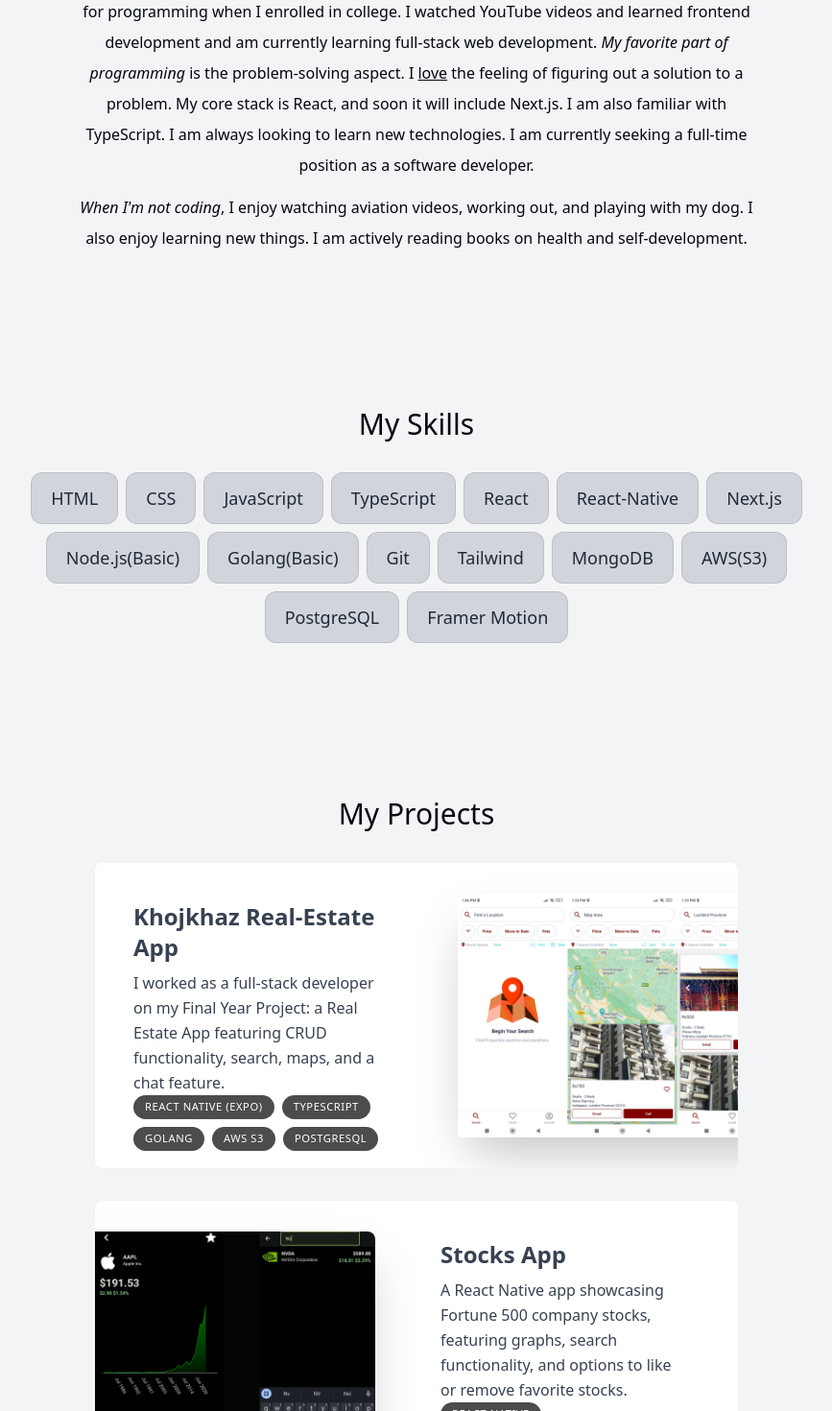
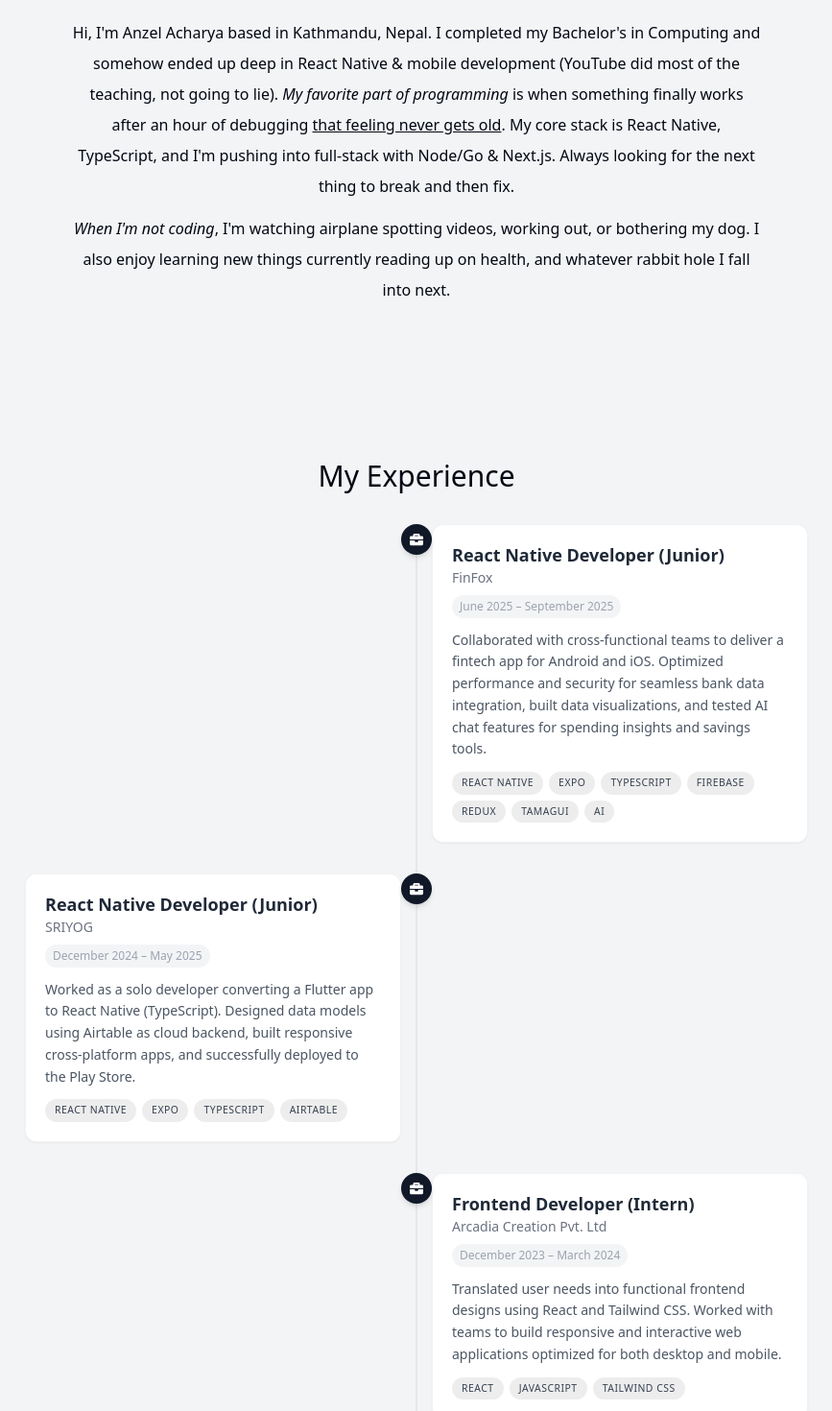
Before and after one commit to Anzzy07/my-portfolio, a Next.js app: page / in a window 1280 px wide. Shown: the part 980-2450 px from the top of the page at 96% size, without its empty margins (206-1073 px from the left). Built offline with nearby package versions, Linux system fonts and the light colour scheme.

Commit message:
updated portfolio with experience section, new projects & UI improvements

```diff
--- a/app/page.tsx
+++ b/app/page.tsx
@@ -1,6 +1,7 @@
 import About from "@/components/about";
 import Contact from "@/components/contact";
 import Divider from "@/components/divider";
+import Experience from "@/components/experience";
 import Intro from "@/components/intro";
 import Projects from "@/components/projects";
 import Skills from "@/components/skills";
@@ -11,6 +12,7 @@ export default function Home() {
       <Intro />
       <Divider />
       <About />
+      <Experience />
       <Skills />
       <Projects />
       <Divider />
--- a/components/about.tsx
+++ b/components/about.tsx
@@ -19,33 +19,31 @@ export default function About() {
     >
       <SectionHeading>About Me</SectionHeading>
       <p className="mb-3">
-        Hi, I'm Anzel Acharya. I completed my Bachelor's in{" "}
-        <span className="font-medium">Computing</span>. I decided to pursue my
-        passion for programming when I enrolled in college. I watched YouTube
-        videos and learned{" "}
-        <span className="font-medium">
-          frontend development and am currently learning full-stack web
-          development
-        </span>
-        . <span className="italic">My favorite part of programming</span> is the
-        problem-solving aspect. I <span className="underline">love</span> the
-        feeling of figuring out a solution to a problem. My core stack is{" "}
-        <span className="font-medium">
-          React, and soon it will include Next.js
-        </span>
-        . I am also familiar with TypeScript. I am always looking to learn new
-        technologies. I am currently seeking a{" "}
-        <span className="font-medium">full-time position</span> as a software
-        developer.
-      </p>
+  Hi, I'm Anzel Acharya based in{" "}
+  <span className="font-medium">Kathmandu, Nepal</span>. I completed my
+  Bachelor's in <span className="font-medium">Computing</span> and somehow
+  ended up deep in{" "}
+  <span className="font-medium">React Native & mobile development</span>{" "}
+  (YouTube did most of the teaching, not going to lie).{" "}
+  <span className="italic">My favorite part of programming</span> is when
+  something finally works after an hour of debugging {" "}
+  <span className="underline">that feeling never gets old</span>. My core
+  stack is{" "}
+  <span className="font-medium">
+    React Native, TypeScript, and I'm pushing into full-stack with Node/Go &
+    Next.js
+  </span>
+  . Always looking for the next thing to break and then fix.
+</p>
 
-      <p>
-        <span className="italic">When I'm not coding</span>, I enjoy watching
-        aviation videos, working out, and playing with my dog. I also enjoy{" "}
-        <span className="font-medium">learning new things</span>. I am actively
-        reading books on{" "}
-        <span className="font-medium">health and self-development</span>.
-      </p>
+<p>
+  <span className="italic">When I'm not coding</span>, I'm watching airplane
+  spotting videos, working out, or bothering my dog. I also enjoy{" "}
+  <span className="font-medium">learning new things</span> currently
+  reading up on{" "}
+  <span className="font-medium">health, and whatever
+  rabbit hole I fall into next</span>.
+</p>
     </motion.section>
   );
 }
--- /dev/null
+++ b/components/experience.tsx
@@ -0,0 +1,88 @@
+"use client";
+
+import React from "react";
+import { motion } from "framer-motion";
+import { experiencesData } from "@/lib/data";
+import SectionHeading from "./section-heading";
+import { useSectionInView } from "@/lib/hooks";
+import { FaBriefcase, FaGraduationCap } from "react-icons/fa";
+
+export default function Experience() {
+  const { ref } = useSectionInView("Experience", 0.3);
+
+  return (
+    <section
+      id="experience"
+      ref={ref}
+      className="scroll-mt-28 mb-28 sm:mb-40 max-w-[53rem] w-full"
+    >
+      <SectionHeading>My Experience</SectionHeading>
+
+      <div className="relative">
+        {/* Vertical line */}
+        <div className="absolute left-4 sm:left-1/2 top-0 bottom-0 w-0.5 bg-gray-200 -translate-x-1/2" />
+
+        <div className="flex flex-col gap-8">
+          {experiencesData.map((exp, index) => (
+            <motion.div
+              key={index}
+              initial={{ opacity: 0, y: 60 }}
+              whileInView={{ opacity: 1, y: 0 }}
+              viewport={{ once: true }}
+              transition={{ delay: index * 0.1, duration: 0.5 }}
+              className={`relative flex flex-col sm:flex-row gap-4 ${
+                index % 2 === 0 ? "sm:flex-row" : "sm:flex-row-reverse"
+              }`}
+            >
+              {/* Icon dot on the line */}
+              <div className="absolute left-4 sm:left-1/2 -translate-x-1/2 w-8 h-8 rounded-full bg-gray-900 flex items-center justify-center z-10 shadow-md">
+
+                  <FaBriefcase className="text-white text-sm" />
+
+              </div>
+
+              {/* Spacer for alternating layout */}
+              <div className="hidden sm:block sm:w-[calc(50%-2rem)]" />
+
+              {/* Card */}
+              <div
+                className={`ml-12 sm:ml-0 sm:w-[calc(50%-2rem)] bg-white border border-black/5 rounded-xl p-5 shadow-sm hover:shadow-md transition hover:bg-gray-50 ${
+                  index % 2 === 0 ? "sm:ml-8" : "sm:mr-8"
+                }`}
+              >
+                <div className="flex items-start justify-between gap-2 flex-wrap">
+                  <div>
+                    <h3 className="font-semibold text-gray-800 text-lg leading-tight">
+                      {exp.title}
+                    </h3>
+                    <p className="text-gray-500 font-medium text-sm mt-0.5">
+                      {exp.company}
+                    </p>
+                  </div>
+                  <span className="text-xs text-gray-400 bg-gray-100 px-2 py-1 rounded-full whitespace-nowrap">
+                    {exp.date}
+                  </span>
+                </div>
+                <p className="mt-3 text-gray-600 text-sm leading-relaxed">
+                  {exp.description}
+                </p>
+                {exp.tags.length > 0 && (
+                  <ul className="flex flex-wrap gap-1.5 mt-3">
+                    {exp.tags.map((tag, i) => (
+                      <li
+                        key={i}
+                        className="bg-black/[0.07] px-2.5 py-1 text-[0.65rem] uppercase tracking-wider text-gray-700 rounded-full"
+                      >
+                        {tag}
+                      </li>
+                    ))}
+                  </ul>
+                )}
+              </div>
+            </motion.div>
+          ))}
+        </div>
+      </div>
+    </section>
+  );
+}
--- a/components/footer.tsx
+++ b/components/footer.tsx
@@ -4,7 +4,7 @@ export default function Footer() {
   return (
     <footer className="mb-10 px-4 text-center text-gray-500">
       <small className="mb-2 block text-xs">
-        &copy; 2025 Anzel Acharya. All rights reserved.
+       &copy; {new Date().getFullYear()} Anzel Acharya. All rights reserved.
       </small>
       <p className="text-xs">
         <span className="font-semibold">About this website:</span> built with
--- a/components/header.tsx
+++ b/components/header.tsx
@@ -13,13 +13,13 @@ export default function Header() {
   return (
     <header className="z-[999] relative">
       <motion.div
-        className="fixed top-0 left-1/2 h-[3.25rem] w-full rounded-none border-white border-opacity-40 bg-white bg-opacity-80 shadow-lg shadow-black/[0.03] backdrop-blur-[0.5rem] sm:top-6 sm:h-[3.25rem] sm:w-[36rem] sm:rounded-full"
+       className="fixed top-0 left-1/2 h-[5.5rem] w-full rounded-none border-white border-opacity-40 bg-white bg-opacity-80 shadow-lg shadow-black/[0.03] backdrop-blur-[0.5rem] sm:top-6 sm:h-[3.25rem] sm:w-[40rem] sm:rounded-full"
         initial={{ y: -100, x: "-50%", opacity: 0 }}
         animate={{ y: 0, x: "-50%", opacity: 1 }}
       ></motion.div>
 
-      <nav className="flex fixed top-[0.15rem] left-1/2 h-12 -translate-x-1/2 py-2 sm:top-[1.7rem] sm:h-[initial] sm:py-0">
-        <ul className="flex w-[22rem] flex-wrap items-center justify-center gap-y-1 text-[0.9rem] font-medium text-gray-500 sm:w-[initial] sm:flex-nowrap sm:gap-5">
+      <nav className="flex fixed top-[0.8rem] left-1/2 h-14 -translate-x-1/2 py-2 sm:top-[1.7rem] sm:h-[initial] sm:py-0">
+       <ul className="flex w-screen flex-wrap items-center justify-center gap-y-1 text-[0.8rem] font-medium text-gray-500 sm:w-[initial] sm:flex-nowrap sm:gap-5">
           {links.map((link) => (
             <motion.li
               className="h-3/4 flex items-center justify-center relative"
--- a/components/project.tsx
+++ b/components/project.tsx
@@ -3,7 +3,7 @@
 import { motion, useScroll, useTransform } from "framer-motion";
 import Image from "next/image";
 import React, { useRef, useState } from "react";
-import { FaEye, FaUnlink } from "react-icons/fa";
+import { FaEye, FaGithub } from "react-icons/fa";
 
 import { projectsData } from "@/lib/data";
 
@@ -21,36 +21,41 @@ export default function Project({
   githubLink,
 }: ProjectProps) {
   const ref = useRef<HTMLDivElement>(null);
+
   const { scrollYProgress } = useScroll({
     target: ref,
     offset: ["0 1", "1.33 1"],
   });
 
-  const scaleProgess = useTransform(scrollYProgress, [0, 1], [0.8, 1]);
-  const opacityProgess = useTransform(scrollYProgress, [0, 1], [0.6, 1]);
+  const scaleProgress = useTransform(scrollYProgress, [0, 1], [0.8, 1]);
+  const opacityProgress = useTransform(scrollYProgress, [0, 1], [0.6, 1]);
 
   const [isModalOpen, setModalOpen] = useState(false);
-  const toggleModal = () => setModalOpen(!isModalOpen);
+
+  const toggleModal = () => {
+    setModalOpen((prev) => !prev);
+  };
 
   return (
-    <>
+    <React.Fragment>
       <motion.div
         className="group mb-3 sm:mb-8 last:mb-0"
         ref={ref}
-        style={{
-          scale: scaleProgess,
-          opacity: opacityProgess,
-        }}
+        style={{ scale: scaleProgress, opacity: opacityProgress }}
       >
-        <section className="bg-white max-w-[42rem] border border-black/5 rounded-lg overflow-hidden sm:pr-8 relative sm:h-[20rem] hover:bg-gray-300 transition sm:group-even:pl-8">
-          <div className="pt-4 pb-7 px-5 sm:pl-10 sm:pr-2 sm:pt-10 sm:max-w-[50%] flex flex-col h-full sm:group-even:ml-[18rem]">
-            <h3 className="text-2xl font-semibold text-gray-700">{title}</h3>
-            <p className="mt-2 leading-relaxed text-gray-700">{description}</p>
-            <ul className="flex flex-wrap mt-4 gap-2 sm:mt-auto">
+        <section className="bg-white max-w-[44rem] border border-black/5 rounded-lg overflow-hidden sm:pr-8 relative sm:h-[20rem] hover:bg-gray-200 transition sm:group-even:pl-8">
+          <div className="pt-4 pb-7 px-5 sm:pl-10 sm:pr-2 sm:pt-10 sm:max-w-[55%] flex flex-col h-full sm:group-even:ml-[16rem]">
+            <h3 className="text-2xl font-semibold text-gray-950">{title}</h3>
+
+            <p className="mt-2 leading-relaxed text-gray-700">
+              {description}
+            </p>
+
+            <ul className="flex flex-wrap mt-4 gap-2">
               {tags.map((tag, i) => (
                 <li
+                  key={i}
                   className="bg-black/[0.7] px-3 py-1 text-[0.7rem] uppercase tracking-wider text-white rounded-full"
-                  key={i}
                 >
                   {tag}
                 </li>
@@ -60,59 +65,139 @@ export default function Project({
 
           <Image
             src={imageUrl}
-            alt="Project Images"
+            alt={`${title} project image`}
             quality={95}
             onClick={toggleModal}
-            className="cursor-pointer absolute hidden sm:block top-8 -right-40 w-[28.25rem] rounded-t-lg shadow-2xl
-          transition
-          group-hover:scale-[1.04]
-          group-hover:-translate-x-3
-          group-hover:translate-y-3
-          group-hover:-rotate-2
-
-          group-even:group-hover:translate-x-3
-          group-even:group-hover:translate-y-3
-          group-even:group-hover:rotate-2
-
-          group-even:right-[initial] group-even:-left-40"
+            className="cursor-pointer absolute hidden sm:block top-8 -right-40 w-[28.25rem] rounded-t-lg shadow-2xl transition group-hover:scale-[1.04] group-hover:-translate-x-3 group-hover:translate-y-3 group-hover:-rotate-2 group-even:group-hover:translate-x-3 group-even:group-hover:translate-y-3 group-even:group-hover:rotate-2 group-even:right-[initial] group-even:-left-40"
           />
         </section>
       </motion.div>
 
-      {/* Modal for projects */}
       {isModalOpen && (
-        <div className="fixed inset-0 bg-black/50 flex justify-center items-center z-50">
-          <div className="bg-white p-6 rounded-lg w-80 text-center">
-            <h2 className="text-xl font-semibold mb-4">Choose an Option</h2>
-            <div className="flex flex-col gap-4">
+        <motion.div
+          className="fixed inset-0 bg-slate-900/25 backdrop-blur-sm flex justify-center items-center z-50"
+          initial={{ opacity: 0 }}
+          animate={{ opacity: 1 }}
+          onClick={toggleModal}
+        >
+          <motion.div
+            className="bg-[#f3f4f6] rounded-2xl w-[21rem] overflow-hidden shadow-2xl border border-white/70"
+            initial={{ opacity: 0, scale: 0.92, y: 16 }}
+            animate={{ opacity: 1, scale: 1, y: 0 }}
+            transition={{ type: "spring", stiffness: 320, damping: 28 }}
+            onClick={(e) => e.stopPropagation()}
+          >
+            <div className="px-6 pt-6 pb-4">
+              <div className="flex items-start justify-between gap-3 mb-2">
+                <div>
+                  <p className="text-[11px] uppercase tracking-widest text-gray-400 mb-1">
+                    Project
+                  </p>
+
+                  <h2 className="text-[17px] font-semibold text-gray-950">
+                    {title}
+                  </h2>
+                </div>
+
+                <button
+                  type="button"
+                  onClick={toggleModal}
+                  className="flex-shrink-0 w-[30px] h-[30px] rounded-full border border-black/10 bg-white/80 flex items-center justify-center text-gray-400 hover:text-gray-700 hover:bg-white transition"
+                >
+                  <span className="text-sm leading-none">✕</span>
+                </button>
+              </div>
+
+              <p className="text-[13px] text-gray-600 leading-relaxed">
+                {description}
+              </p>
+            </div>
+
+            <div className="border-t border-black/[0.06] px-5 py-4 flex flex-col gap-2">
+              {link ? (
                 <a
                   href={link}
                   target="_blank"
                   rel="noopener noreferrer"
-                className="px-4 py-2 bg-blue-600 text-white rounded-lg hover:bg-blue-700 transition"
+                  className="flex items-center gap-3 px-3 py-[0.6rem] rounded-lg border border-black/10 bg-white/80 hover:bg-white transition [&:hover_span:last-child]:text-gray-500"
                 >
-                <FaEye className="inline-block mr-2" />
-                Live Demo
+                  <span className="w-8 h-8 rounded-md bg-gray-100 flex items-center justify-center flex-shrink-0">
+                    <FaEye className="text-[13px] text-gray-600" />
+                  </span>
+
+                  <div className="flex-1 min-w-0">
+                    <p className="text-[13px] font-medium text-gray-800">
+                      View demo
+                    </p>
+
+                    <p className="text-[11px] text-gray-400 truncate">
+                      {link.replace("https://", "")}
+                    </p>
+                  </div>
+
+                  <span className="text-gray-300 transition text-xs">↗</span>
                 </a>
+              ) : (
+                <div className="flex items-center gap-3 px-3 py-[0.6rem] rounded-lg border border-black/[0.06] bg-white/60 opacity-60 cursor-not-allowed">
+                  <span className="w-8 h-8 rounded-md bg-gray-100 flex items-center justify-center flex-shrink-0">
+                    <FaEye className="text-[13px] text-gray-400" />
+                  </span>
+
+                  <p className="text-[13px] text-gray-400">
+                    No demo available
+                  </p>
+                </div>
+              )}
+
+              {githubLink ? (
                 <a
                   href={githubLink}
                   target="_blank"
                   rel="noopener noreferrer"
-                className="px-4 py-2 bg-gray-800 text-white rounded-lg hover:bg-gray-900 transition"
+                  className="flex items-center gap-3 px-3 py-[0.6rem] rounded-lg border border-black/10 bg-white/80 hover:bg-white transition [&:hover_span:last-child]:text-gray-500"
                 >
-                <FaUnlink className="inline-block mr-2" />
-                GitHub
+                  <span className="w-8 h-8 rounded-md bg-gray-100 flex items-center justify-center flex-shrink-0">
+                    <FaGithub className="text-[13px] text-gray-600" />
+                  </span>
+
+                  <div className="flex-1 min-w-0">
+                    <p className="text-[13px] font-medium text-gray-800">
+                      View on GitHub
+                    </p>
+
+                    <p className="text-[11px] text-gray-400 truncate">
+                      {githubLink.replace("https://github.com/", "")}
+                    </p>
+                  </div>
+
+                  <span className="text-gray-300 transition text-xs">↗</span>
                 </a>
-            </div>
-            <button
-              onClick={toggleModal}
-              className="mt-6 px-4 py-2 bg-gray-400 text-white rounded-lg hover:bg-gray-500 transition"
-            >
-              Close
-            </button>
-          </div>
+              ) : (
+                <div className="flex items-center gap-3 px-3 py-[0.6rem] rounded-lg border border-black/[0.06] bg-white/60 opacity-60 cursor-not-allowed">
+                  <span className="w-8 h-8 rounded-md bg-gray-100 flex items-center justify-center flex-shrink-0">
+                    <FaGithub className="text-[13px] text-gray-400" />
+                  </span>
+
+                  <p className="text-[13px] text-gray-400">
+                    Private repository
+                  </p>
                 </div>
               )}
-    </>
+            </div>
+
+            <div className="px-5 py-3 border-t border-black/[0.06] flex flex-wrap gap-1.5">
+              {tags.map((tag, i) => (
+                <span
+                  key={i}
+                  className="text-[11px] px-2.5 py-1 rounded-full bg-white/80 text-gray-500 border border-black/[0.06]"
+                >
+                  {tag}
+                </span>
+              ))}
+            </div>
+          </motion.div>
+        </motion.div>
+      )}
+    </React.Fragment>
   );
 }
--- a/lib/data.ts
+++ b/lib/data.ts
@@ -1,51 +1,98 @@
 import Khojkhaz from "@/public/3.png";
-import Ecommerce from "@/public/1.png";
 import Stocks from "@/public/2.png";
 import MovieRating from "@/public/movierating.png";
+import Kommuna from "@/public/kommuna.png";
+import { StaticImageData } from "next/image";
+
+type Project = {
+  title: string;
+  description: string;
+  tags: readonly string[];
+  imageUrl: StaticImageData;
+  link: string;
+  githubLink: string;
+  isCompany: boolean;
+};
 
 export const links = [
+  { name: "Home", hash: "#home" },
+  { name: "About", hash: "#about" },
+  { name: "Experience", hash: "#experience" },
+  { name: "Skills", hash: "#skills" },
+  { name: "Projects", hash: "#projects" },
+  { name: "Contact", hash: "#contact" },
+] as const;
+
+export const experiencesData = [
   {
-    name: "Home",
-    hash: "#home",
+    company: "FinFox",
+    title: "React Native Developer (Junior)",
+    description:
+      "Collaborated with cross-functional teams to deliver a fintech app for Android and iOS. Optimized performance and security for seamless bank data integration, built data visualizations, and tested AI chat features for spending insights and savings tools.",
+    tags: [
+      "React Native",
+      "Expo",
+      "TypeScript",
+      "Firebase",
+      "Redux",
+      "Tamagui",
+      "AI",
+    ],
+    date: "June 2025 – September 2025",
+    type: "work",
   },
   {
-    name: "About",
-    hash: "#about",
+    company: "SRIYOG",
+    title: "React Native Developer (Junior)",
+    description:
+      "Worked as a solo developer converting a Flutter app to React Native (TypeScript). Designed data models using Airtable as cloud backend, built responsive cross-platform apps, and successfully deployed to the Play Store.",
+    tags: ["React Native", "Expo", "TypeScript", "Airtable"],
+    date: "December 2024 – May 2025",
+    type: "work",
   },
   {
-    name: "Skills",
-    hash: "#skills",
-  },
-  {
-    name: "Projects",
-    hash: "#projects",
-  },
-  {
-    name: "Contact",
-    hash: "#contact",
+    company: "Arcadia Creation Pvt. Ltd",
+    title: "Frontend Developer (Intern)",
+    description:
+      "Translated user needs into functional frontend designs using React and Tailwind CSS. Worked with teams to build responsive and interactive web applications optimized for both desktop and mobile.",
+    tags: ["React", "JavaScript", "Tailwind CSS"],
+    date: "December 2023 – March 2024",
+    type: "work",
   },
 ] as const;
 
-export const projectsData = [
+export const projectsData: Project[] = [
+    {
+    title: "Community App",
+    description:
+      "A community-driven social media app with real-time group chat, notifications, member roles, group discovery, and full authentication using Clerk.",
+    tags: ["React Native (Expo)", "TypeScript", "Supabase", "Clerk", "React Query"],
+    imageUrl: Kommuna,
+    link: "https://youtu.be/NJcPBAtRQJo",
+    githubLink: "https://github.com/Anzzy07/CommunityApp",
+    isCompany: false,
+  },
   {
-    title: "Khojkhaz Real-Estate App",
+    title: "Khojkhaz - Real Estate App",
     description:
-      "I worked as a full-stack developer on my Final Year Project: a Real Estate App featuring CRUD functionality, search, maps, and a chat feature.",
+      "Full-stack Final Year Project: A Real Estate App with CRUD functionality, map-based property listing, search, OAuth authentication, and a Go backend.",
     tags: [
       "React Native (Expo)",
       "TypeScript",
       "Golang",
       "AWS S3",
       "PostgreSQL",
+      "OAuth",
     ],
     imageUrl: Khojkhaz,
     link: "https://github.com/Anzzy07/khojkhaz-server",
     githubLink: "https://github.com/Anzzy07/KhojkhazApp",
+    isCompany: false,
   },
   {
     title: "Stocks App",
     description:
-      "A React Native app showcasing Fortune 500 company stocks, featuring graphs, search functionality, and options to like or remove favorite stocks.",
+      "A React Native app showcasing Fortune 500 company stocks with graphs, search functionality, and the ability to like or remove favourite stocks.",
     tags: [
       "React Native",
       "React Native Paper",
@@ -55,41 +102,41 @@ export const projectsData = [
     imageUrl: Stocks,
     link: "https://github.com/Anzzy07/stocks-app",
     githubLink: "https://github.com/Anzzy07/stocks-app",
+    isCompany: false,
   },
   {
     title: "Movie-Rating",
     description:
-      "A web app to browse movies and TV shows with full details, allowing guest login and the ability to rate them.",
-    tags: ["React", "TypeScript", "Context API", "Sementic UI", "React Query"],
+      "A web app to browse movies and TV shows with full details, guest login, and the ability to rate them.",
+    tags: ["React", "TypeScript", "Context API", "Semantic UI", "React Query"],
     imageUrl: MovieRating,
     link: "https://ratingmovies10.netlify.app/",
     githubLink: "https://github.com/Anzzy07/rating-movie",
-  },
-  {
-    title: "Hanger-Clothing",
-    description:
-      "Developed a Ecommerce with user authentication, shopping cart functionality, and a checkout page.",
-    tags: ["React", "SCSS & Styled-Component", "Context API", "Firebase"],
-    imageUrl: Ecommerce,
-    link: "https://hanger-clo.netlify.app/",
-    githubLink: "https://github.com/Anzzy07/hanger-clo",
+    isCompany: false,
   },
 ] as const;
 
 export const skillsData = [
-  "HTML",
-  "CSS",
   "JavaScript",
   "TypeScript",
   "React",
-  "React-Native",
+  "React Native",
+  "Expo",
   "Next.js",
-  "Node.js(Basic)",
-  "Golang(Basic)",
+  "Golang",
+  "Tailwind CSS",
+  "Tamagui",
+  "Redux & Toolkit",
+  "Zustand",
+  "Jotai",
+  "React Query",
+  "Context API",
+  "Firebase",
+  "Supabase",
+  "AWS (S3)",
+  "PostgreSQL",
+  "MongoDB",
+  "Airtable",
   "Git",
-  "Tailwind",
-  "MongoDB",
-  "AWS(S3)",
-  "PostgreSQL",
   "Framer Motion",
 ] as const;
```
Also changed, not shown: components/intro.tsx (+8 -8 lines), public/kommuna.png (added). Lines whose indentation alone changed are shown as unchanged.
